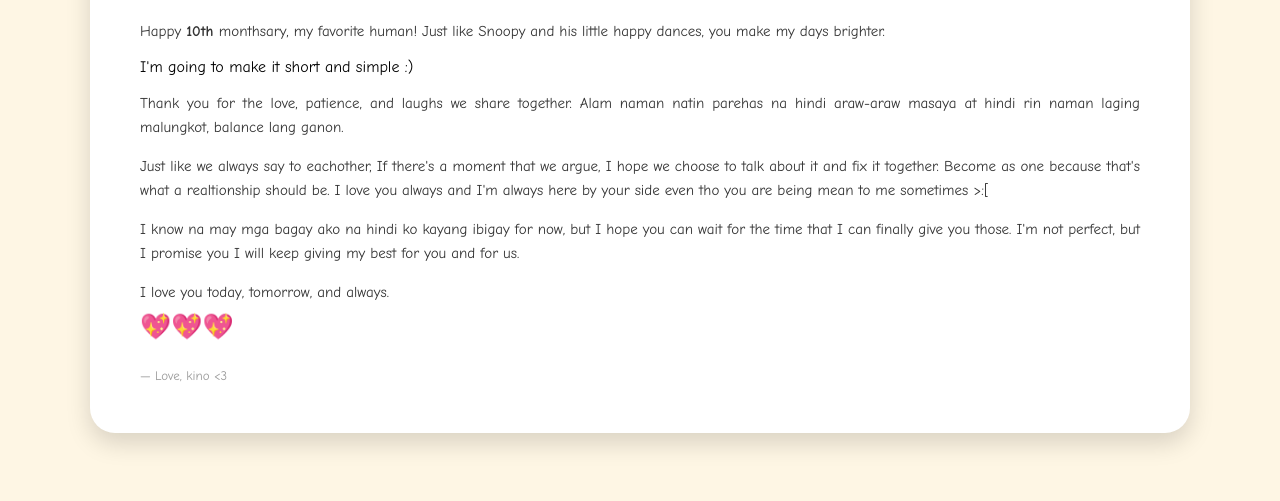
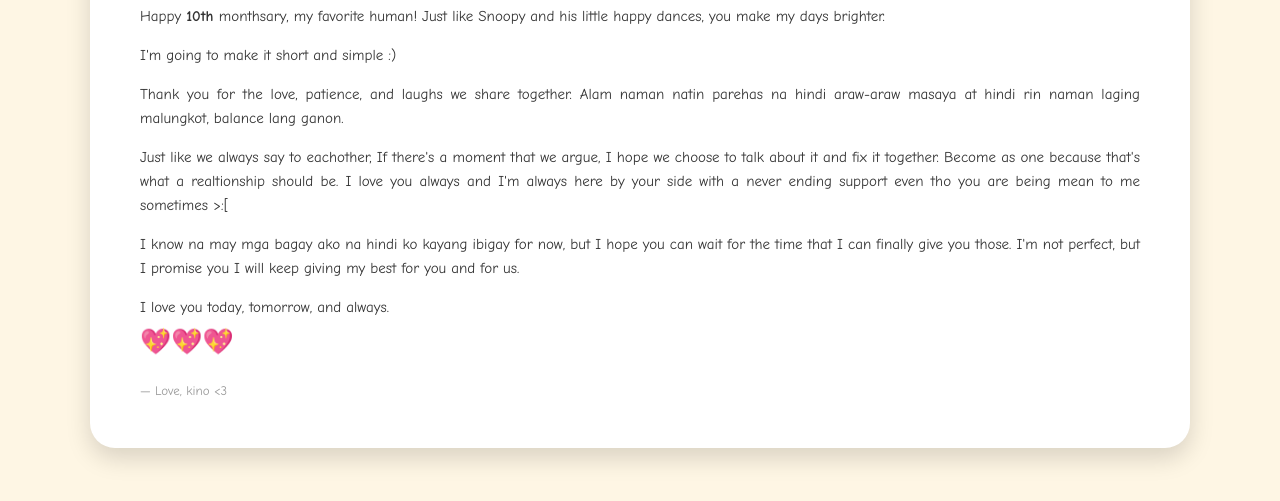
Before and after one commit to kinolangsalambing/happymotmot, a plain HTML site: page index.html in a window 1280 px wide. Shown: the part 257-758 px from the top of the page. Drawn offline with Linux system fonts and the light colour scheme.

Commit message:
Update index.html

```diff
--- a/index.html
+++ b/index.html
@@ -73,9 +73,9 @@
         Just like Snoopy and his little happy dances, you make my days brighter.
     </p>
 
+    <p>
+    I'm going to make it short and simple :)
     </p>
-    I'm going to make it short and simple :)
-    <p>
 
     <p>
         Thank you for the love, patience, and laughs we share together.
@@ -86,7 +86,7 @@
     </p><p>
         Just like we always say to eachother, If there's a moment that we argue, I hope we choose to talk
         about it and fix it together. Become as one because that's what a realtionship should be.
-        I love you always and I'm always here by your side even tho you are being mean to me sometimes >:[
+        I love you always and I'm always here by your side with a never ending support even tho you are being mean to me sometimes >:[
     </p>
 
     <p>
```
